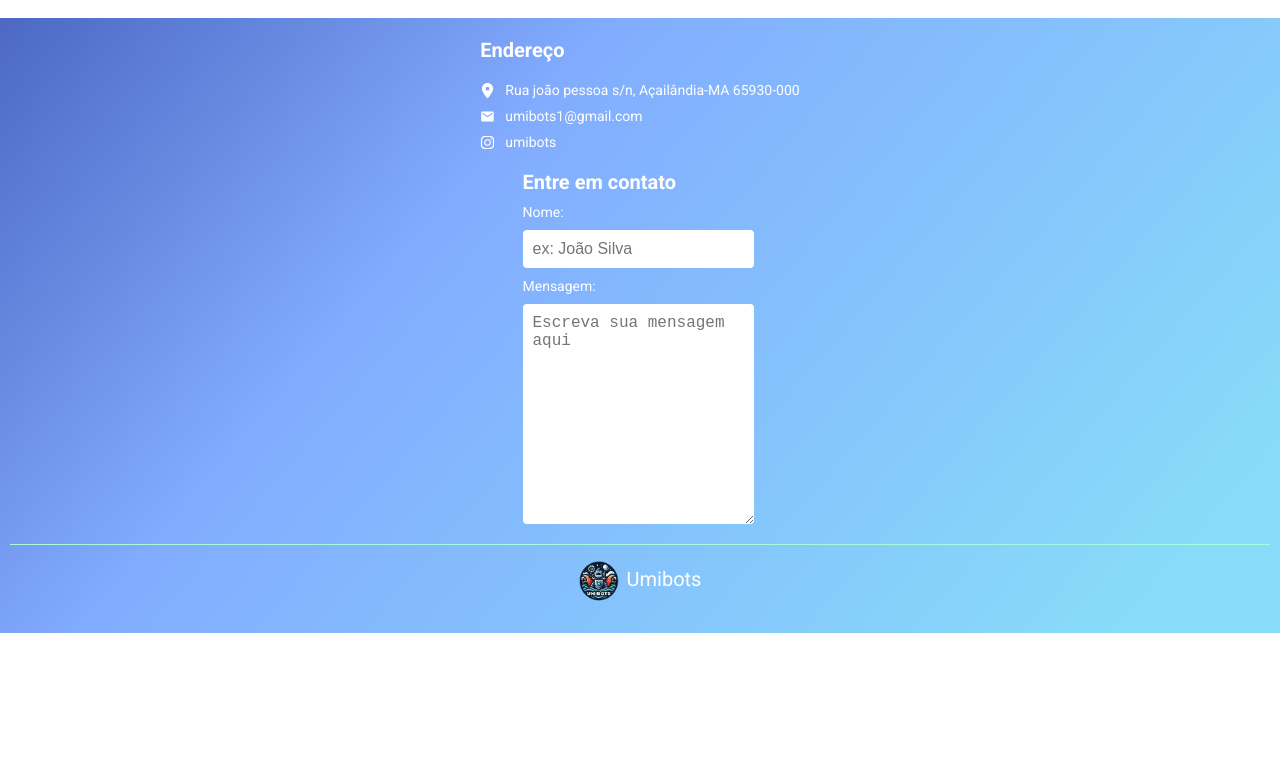
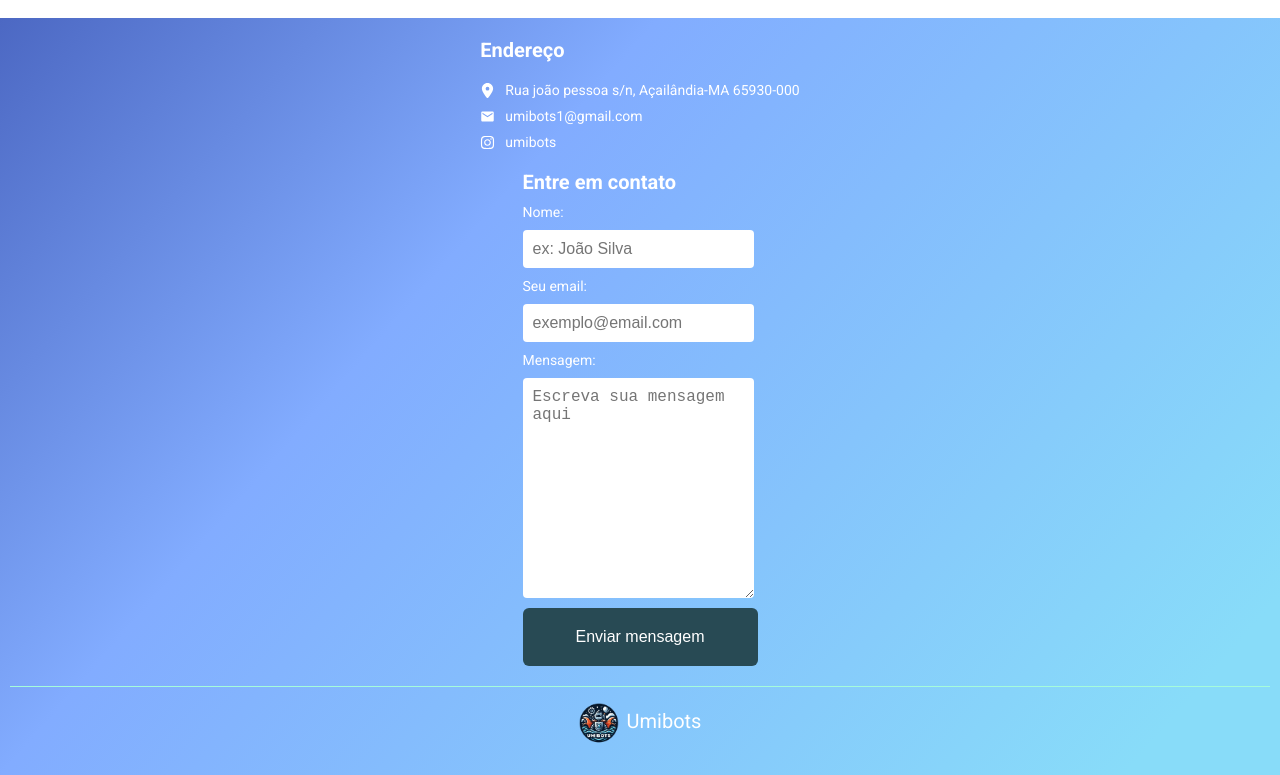
Before and after one commit to marcoslucas28/desenhandoConexoes, a React (Vite) app: page / in a window 1280 px wide. Shown: the part 1342-2117 px from the top of the page. Before the commit the page ends 1975 px from the top, so only its background shows below. Built offline with nearby package versions, Linux system fonts and the light colour scheme.

Commit message:
feat: enable email sending from form

```diff
--- a/package.json
+++ b/package.json
@@ -10,6 +10,7 @@
     "preview": "vite preview"
   },
   "dependencies": {
+    "@emailjs/browser": "^4.4.1",
     "react": "^18.3.1",
     "react-dom": "^18.3.1",
     "react-icons": "^5.4.0",
--- a/src/components/Footer/index.jsx
+++ b/src/components/Footer/index.jsx
@@ -6,7 +6,39 @@ import { FaLocationDot } from 'react-icons/fa6'
 import { MdEmail } from 'react-icons/md'
 import { FaInstagram } from 'react-icons/fa6'
 
+import { useState } from 'react'
+
+import emailjs from '@emailjs/browser';
+
 export function Footer(){
+    const [name, setName] = useState("")
+    const [message, setMessage] = useState("")
+    const [email, setEmail] = useState("")
+
+    const templateParams = {
+        from_name: name,
+        message: message,
+        email: email
+    }
+
+    function handleSendMensage(e){
+        e.preventDefault()
+
+        if(!name || !email || !message){
+            return alert("Preencha todos os campos para enviar sua mensagem.")
+        }
+
+        emailjs.send("service_ngd8xuc", "template_vc0njds", templateParams, "IauwFcCIABNUj9X8J").then((response) => {
+            setName("")
+            setEmail("")
+            setMessage("")
+            return alert("Mensagem enviada com sucesso!")
+        }, (err) => {
+            console.log("Error:", err)
+            return alert("Algo deu errado, tente novamente mais tarde.")
+        })
+    }
+
     return(
         <Container>
             <Content>
@@ -25,10 +57,16 @@ export function Footer(){
 
                     <span>Nome:</span>
 
-                    <input type="text" placeholder='ex: João Silva' />
+                    <input type="text" placeholder='ex: João Silva' onChange={(e) => setName(e.target.value)} value={name} />
+
+                    <span>Seu email:</span>
+
+                    <input type="email" placeholder='exemplo@email.com' onChange={(e) => setEmail(e.target.value)} value={email} />
 
                     <span>Mensagem:</span>
-                    <textarea placeholder='Escreva sua mensagem aqui'></textarea>
+                    <textarea placeholder='Escreva sua mensagem aqui' value={message} onChange={(e) => setMessage(e.target.value)}></textarea>
+
+                    <button onClick={handleSendMensage}>Enviar mensagem</button>
                 </Form>
             </Content>
             <SocialMedia>
--- a/src/components/Footer/styles.js
+++ b/src/components/Footer/styles.js
@@ -29,6 +29,23 @@ export const Form = styled.form`
         width: 90%;
         font-size: 1.6rem;
         border-radius: 4px;
+    }
+
+    button {
+        width: 100%;
+        border-radius: 6px;
+        border: none;
+        padding: 2rem;
+        background-color: ${({theme}) => theme.COLORS.BLUE_500};
+        text-align: center;
+        color: ${({theme}) => theme.COLORS.WHITE};
+        font-size: 1.6rem;
+
+
+        &:hover {
+            opacity: 1;
+            filter: none;
+        }
     }
 
     textarea {
```
Also changed, not shown: 1 other file (tests, documents, lock files or other folders).
